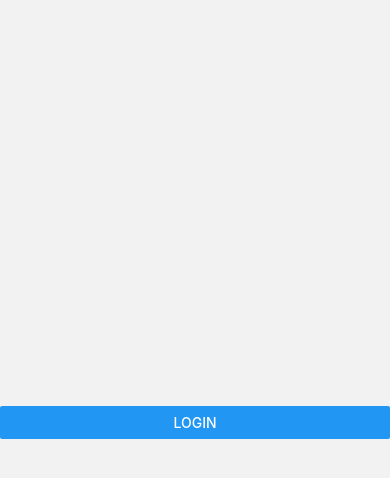
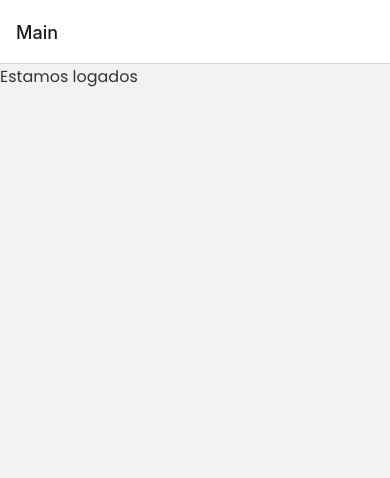
Before and after one commit to ICEI-PUC-Minas-PMV-ADS/SuperGym, a React Native app in the folder src/app/: screen /SignIn in a window 390 px wide. Both pictures are taken after a click on the button "LOGIN". Shown: the top 478 px of the page. Built offline with nearby package versions, Linux system fonts and the light colour scheme.

Commit message:
Sistema inicial de login

```diff
--- a/src/app/App.tsx
+++ b/src/app/App.tsx
@@ -3,8 +3,6 @@ import { NavigationContainer } from '@react-navigation/native';
 import Routes from './src/routes/index';
 
 import { AuthProvider } from './src/contexts/auth';
-import AuthContext from './src/contexts/auth';
-
 
 export default function App() {
   const [isFontsLoaded] = useFonts({
--- a/src/app/src/contexts/auth.tsx
+++ b/src/app/src/contexts/auth.tsx
@@ -1,24 +1,28 @@
-import React from 'react';
+import React, { useState } from 'react';
 import * as auth from '../services/auth';
 import { createContext } from 'react';
 
 interface AuthContextData {
   signed: boolean;
-  user: object;
+  user: object | null;
   signIn(): Promise<void>;
 }
 
 const AuthContext = createContext<AuthContextData>({} as AuthContextData);
 
 export function AuthProvider({ children }) {
+  const [user, setUser] = useState<object | null>(null);
+
   async function signIn() {
     const response = await auth.signIn();
+
+    setUser(response.user);
 
     console.log(response);
   }
 
   return (
-    <AuthContext.Provider value={{ signed: false, user: {}, signIn }}>
+    <AuthContext.Provider value={{ signed: Boolean(user), user, signIn }}>
       {children}
     </AuthContext.Provider>
   );
--- a/src/app/src/pages/Index/index.tsx
+++ b/src/app/src/pages/Index/index.tsx
@@ -5,7 +5,7 @@ import { Text } from '../../components/Text';
 function Main() {
   return (
     <View>
-      <Text>Main</Text>
+      <Text>Estamos logados</Text>
     </View>
   );
 }
--- a/src/app/src/routes/index.tsx
+++ b/src/app/src/routes/index.tsx
@@ -1,13 +1,14 @@
-import React from 'react';
-//import AuthRoutes from './app.auth';
+import React, { useContext } from 'react';
+
+import AuthContext from '../contexts/auth';
+
+import AuthRoutes from './app.auth';
 import AppRoutes from './app.routes';
 
 function Routes() {
-  return (
-    <>
-      <AppRoutes />
-    </>
-  );
+  const { signed } = useContext(AuthContext);
+
+  return signed ? <AuthRoutes /> : <AppRoutes />;
 }
 
 export default Routes;
--- a/src/app/src/services/auth.ts
+++ b/src/app/src/services/auth.ts
@@ -1,4 +1,12 @@
-export function signIn() {
+interface Response {
+  token: string;
+  user: {
+    name: string;
+    email: string;
+  }
+}
+
+export function signIn(): Promise<Response> {
   return new Promise(resolve => {
     setTimeout(() => {
       resolve({
```
